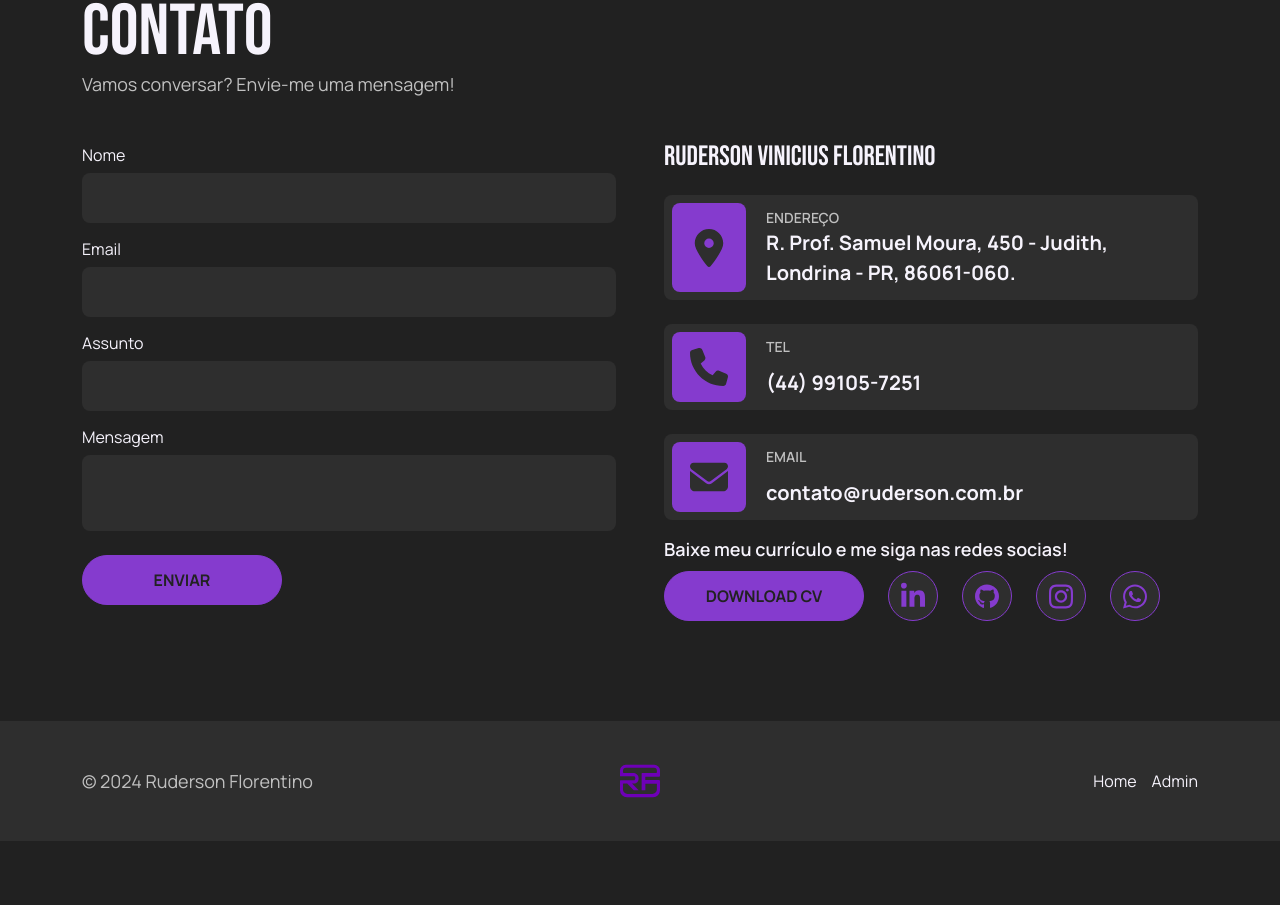
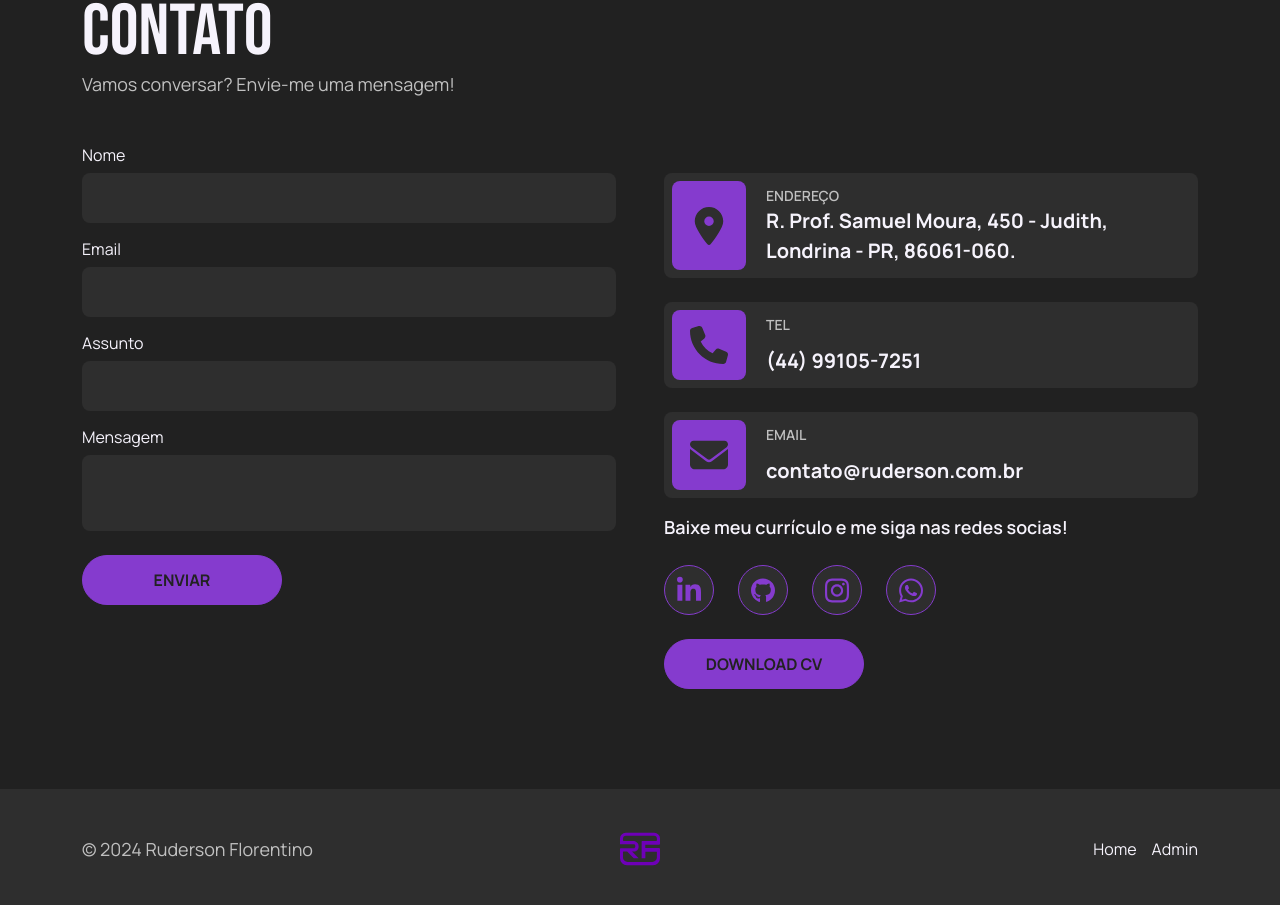
Before and after one commit to Rudersonvf/portfolio-frontend, a React (Vite) app: page / in a window 1280 px wide. Shown: the part 1865-2770 px from the top of the page. Before the commit the page ends 2706 px from the top, so only its background shows below. Built offline with nearby package versions, Linux system fonts and the light colour scheme; no server answers.

Commit message:
style: adjust some styles

```diff
--- a/src/pages/Client.jsx
+++ b/src/pages/Client.jsx
@@ -233,8 +233,10 @@ const Client = () => {
                 <ContactForm onError={handleMessageError} />
               </div>
               <div className="col-md-6">
-                <div className="d-flex flex-column gap-4">
-                  <h3>Ruderson Vinicius Florentino</h3>
+                <div
+                  className="d-flex flex-column gap-4"
+                  style={{ marginTop: "30px" }}
+                >
                   <ContactCard
                     type={"extLink"}
                     logo={<FaLocationDot />}
@@ -266,14 +268,7 @@ const Client = () => {
                   <span className="follow">
                     Baixe meu currículo e me siga nas redes socias!
                   </span>
-                  <div className="d-flex gap-4 mt-2 flex-wrap">
-                    <div style={{ width: "200px" }}>
-                      <Button
-                        value={"download cv"}
-                        type="link"
-                        link={"/rudersonCv.pdf"}
-                      />
-                    </div>
+                  <div className="d-flex gap-4 mt-4 flex-wrap">
                     <Button
                       value={<FaLinkedinIn />}
                       shape={"circle"}
@@ -305,6 +300,13 @@ const Client = () => {
                       }
                     />
                   </div>
+                  <div className="mt-4" style={{ width: "200px" }}>
+                    <Button
+                      value={"download cv"}
+                      type="link"
+                      link={"/rudersonCv.pdf"}
+                    />
+                  </div>
                 </div>
               </div>
             </div>
--- a/src/sass/components/button-link.scss
+++ b/src/sass/components/button-link.scss
@@ -15,7 +15,7 @@
     color: $font-secondary-color;
     margin-right: 5px;
     transition: all 0.2s ease !important;
-    font-size: 18px !important;
+    font-size: 16px !important;
   }
 
   svg {
--- a/src/sass/components/education-card.scss
+++ b/src/sass/components/education-card.scss
@@ -15,12 +15,13 @@
     justify-content: space-between;
     align-items: center;
     .course {
-      font-size: 24px;
+      font-size: 20px;
       font-weight: 600;
     }
 
     .date {
       text-transform: capitalize;
+      font-size: 16px;
     }
   }
 
@@ -28,7 +29,7 @@
   .workload {
     text-transform: capitalize;
     font-weight: 600;
-    font-size: 20px;
+    font-size: 18px;
     color: $font-secondary-color;
     margin-bottom: 10px;
   }
--- a/src/sass/components/experience-card.scss
+++ b/src/sass/components/experience-card.scss
@@ -17,18 +17,23 @@
     gap: 10px;
 
     .experience-position {
-      font-size: 24px;
+      font-size: 20px;
       font-weight: 600;
+
+      @include mobile {
+        display: block;
+      }
     }
 
     .date {
       text-transform: capitalize;
+      font-size: 16px;
     }
   }
 
   .company {
     font-weight: 600;
-    font-size: 20px;
+    font-size: 18px;
     color: $font-secondary-color;
     margin-bottom: 10px;
   }
```
